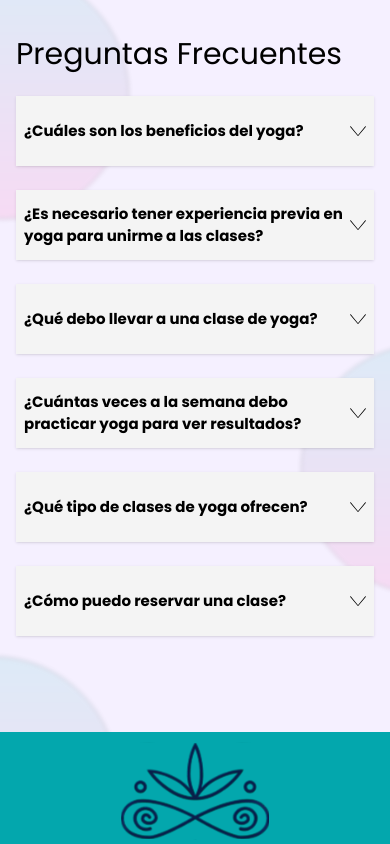
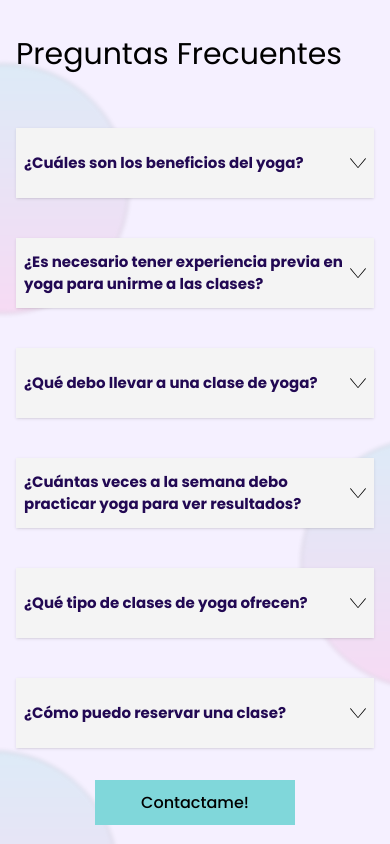
Before and after one commit to NexusDigitalWeb/CarinaVergara-Landing-page, a React (Vite) app: page / in a window 390 px wide. Shown: the part 3140-3984 px from the top of the page. Built offline with nearby package versions, Linux system fonts and the light colour scheme.

Commit message:
feat: FAQ responsive completed

```diff
--- a/src/components/FAQ/CardQuestions.tsx
+++ b/src/components/FAQ/CardQuestions.tsx
@@ -2,18 +2,18 @@ import React from 'react'
 import { CardQuestion } from '../../types/interfaces'
 import Flecha from '../../../public/Flecha.svg'
 
-const CardQuestions: React.FC<CardQuestion> = ({ pregunta, respuesta }) => {
+const CardQuestions: React.FC<CardQuestion>  = ({ pregunta, respuesta }) => {
     return (
         <details>
             <summary
                 className='list-none flex items-center justify-between gap-1
-                    bg-[#F4F4F4] min-w-[270px] h-[70px] p-2 text-[15px] text shadow font-bold  '>
+                    bg-[#F4F4F4] lg:bg-transparent min-w-[270px] h-[70px] lg:h-[100px] p-2 text-[15px] md:text-[16px] lg:text-[20px] text-[#220953] shadow font-bold lg:font-normal  '>
                 {pregunta}
                 <img src={Flecha} alt="" />
             </summary>
             <p
                 className='bg-[#03A7AD] rounded-bl-2xl rounded-br-2xl
-                    border-b-2 text-center text-[14px] text-white p-2 '>
+                    border-b-2 text-center text-[14px] md:text-[15px] lg:text-[16px] text-white p-2 '>
                 {respuesta}
             </p>
         </details>
--- a/src/components/FAQ/FrequentQuestions.tsx
+++ b/src/components/FAQ/FrequentQuestions.tsx
@@ -2,19 +2,24 @@ import React from "react";
 import questions from "../../json/questions.json";
 import { Questions } from "../../types/interfaces";
 import CardQuestions from "./CardQuestions";
+import ContactMe from "../buttons/ContactMe";
 
 const FrequentQuestions = (): React.ReactElement => {
   return (
-    <div className="mb-20 p-4">
-      <h2 className="text-3xl mb-6">Preguntas Frecuentes</h2>
-      <div className="flex flex-col gap-6">
+    <div className="mb-20 p-4 flex flex-col gap-8 lg:gap-24">
+      <h2 className="text-3xl lg:text-[55px] mb-6">Preguntas Frecuentes</h2>
+      <div className="flex flex-col lg:flex-row lg:flex-wrap lg:justify-center gap-10 ">
         {questions.preguntasFrecuentes.map((item: Questions, index: number) => (
-          <CardQuestions
-            key={index}
-            pregunta={item.pregunta}
-            respuesta={item.respuesta}
-          />
+          <div key={index} className="lg:w-1/3">
+            <CardQuestions
+              pregunta={item.pregunta}
+              respuesta={item.respuesta}
+            />
+          </div>
         ))}
+      </div>
+      <div className="flex items-center justify-center">
+        <ContactMe text="Contactame!" link="sdfsfsf" />
       </div>
     </div>
   );
```
